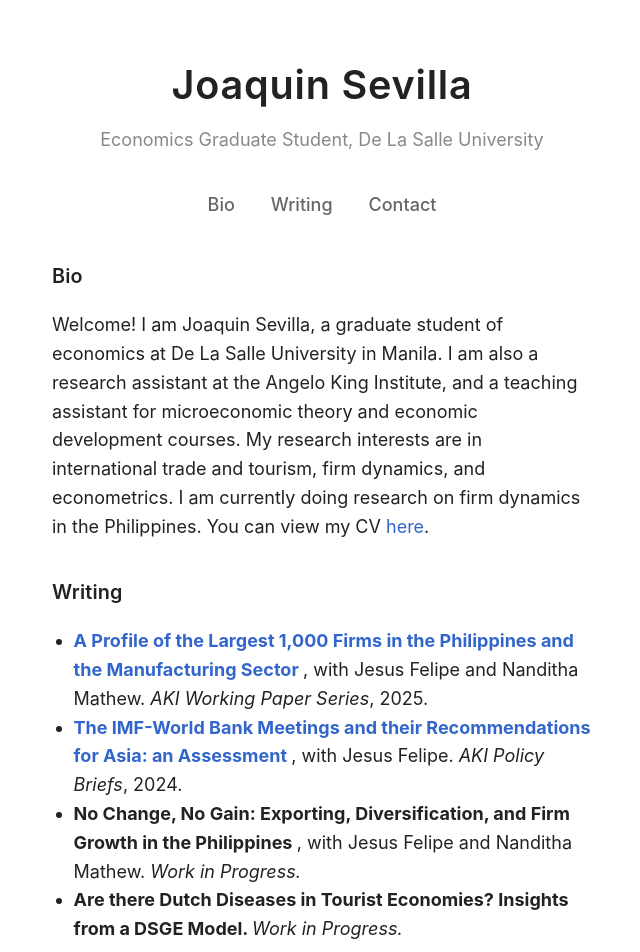
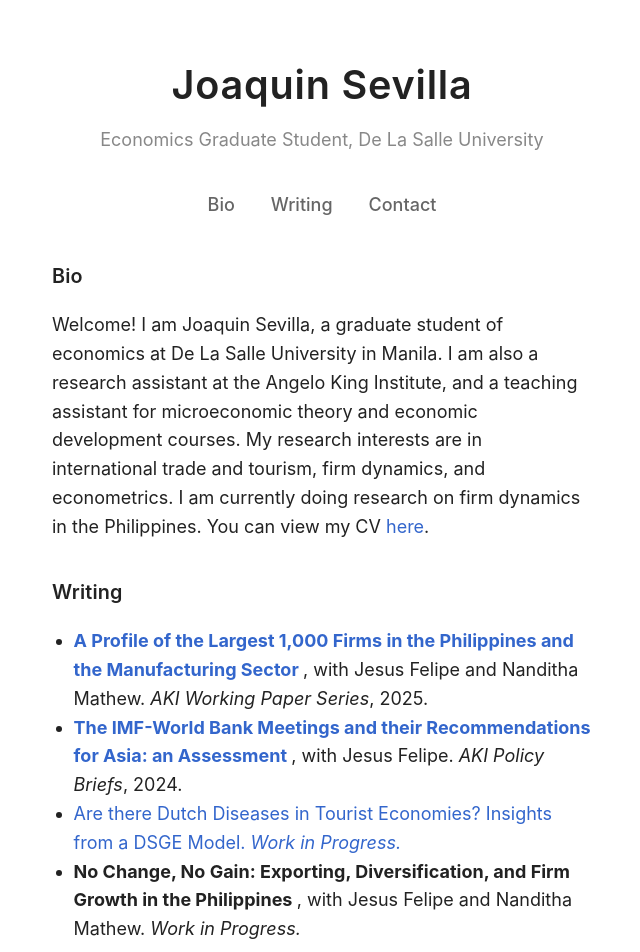
Before and after one commit to wakisev3/joaquin_sevilla, a plain HTML site: page index.html in a window 1280 px wide. Shown: the top 952 px of the page, without its empty margins (318-958 px from the left). Drawn offline with Linux system fonts and the light colour scheme.

Commit message:
Update index.html

```diff
--- a/index.html
+++ b/index.html
@@ -42,14 +42,16 @@
           </b>, with Jesus Felipe. <i>AKI Policy Briefs</i>, 2024.
         </li>
         <li>
+          <a href="https://drive.google.com/file/d/193oiAWJeSDd0gtB9Ti13Q7-JWQaVEqHi/view?usp=sharing" target="_blank"
+          <b>
+              Are there Dutch Diseases in Tourist Economies? Insights from a DSGE Model.
+          </b> <i>Work in Progress.</i>
+          </a>
+        </li>
+        <li>
           <b>
               No Change, No Gain: Exporting, Diversification, and Firm Growth in the Philippines
           </b>, with Jesus Felipe and Nanditha Mathew. <i>Work in Progress.</i>
-        </li>
-        <li>
-          <b>
-              Are there Dutch Diseases in Tourist Economies? Insights from a DSGE Model.
-          </b> <i>Work in Progress.</i>
         </li>
       </ul>
     </section>
```
